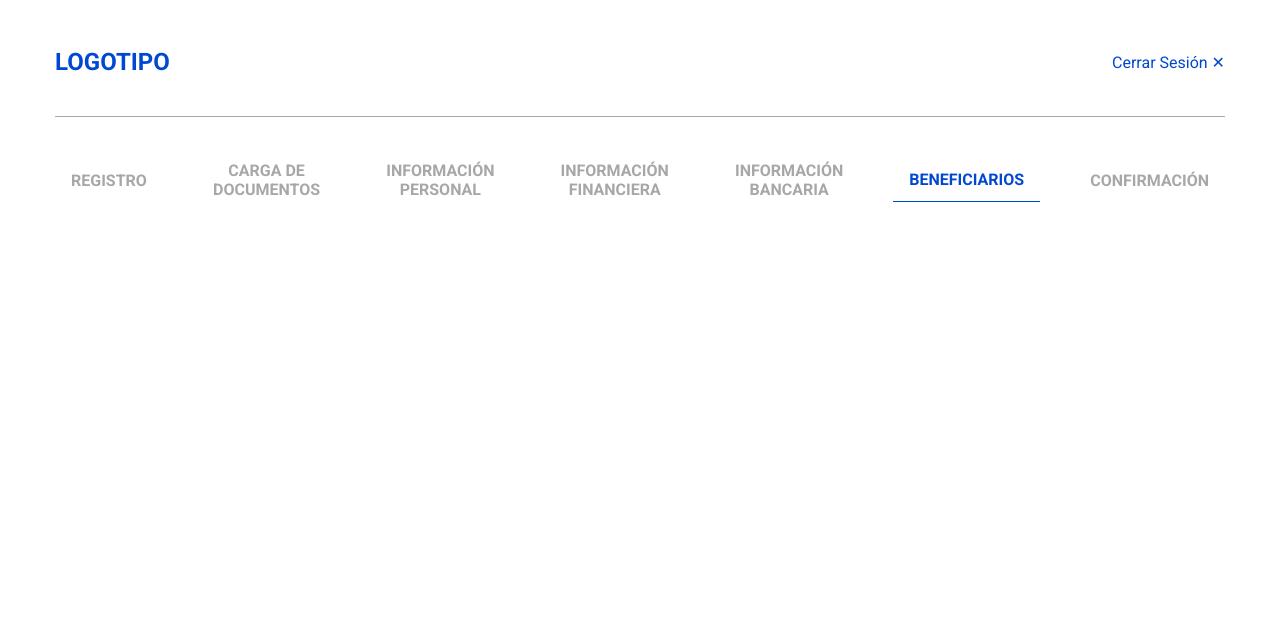
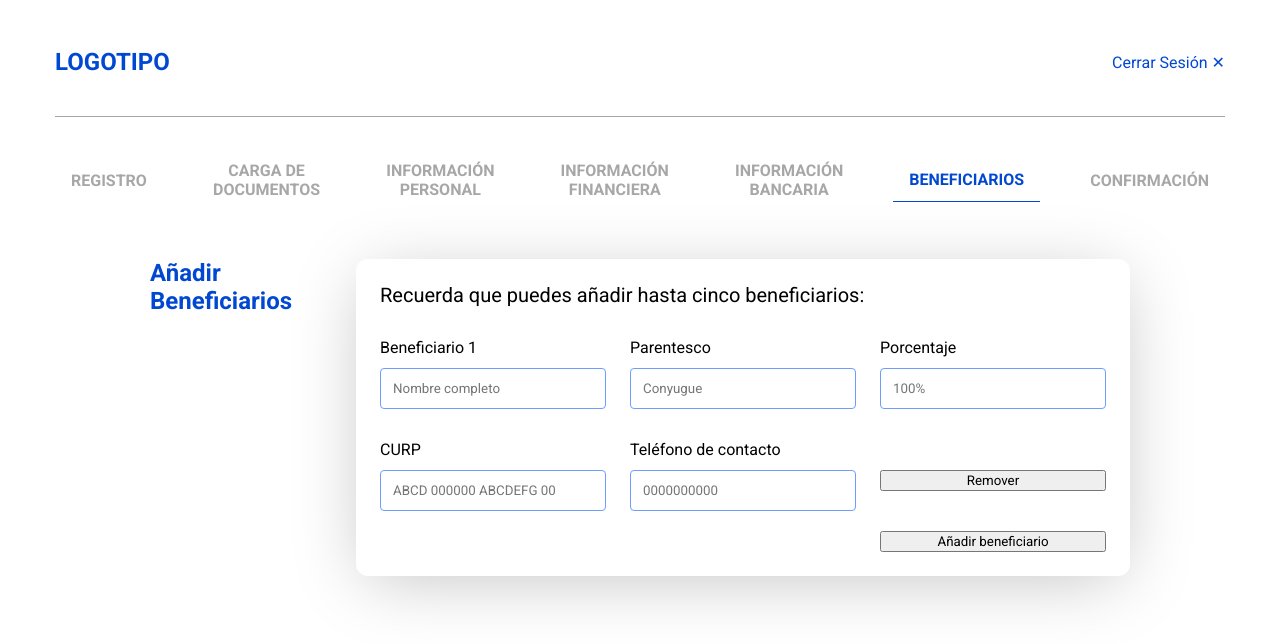
Before and after one commit to OscarAguilarL/prueba-web-trainee-columbus, a React (Vite) app: page / in a window 1280 px wide. Shown: the top 644 px of the page. Built offline with nearby package versions, Linux system fonts and the light colour scheme.

Commit message:
Style beneficiary section

```diff
--- a/src/App.tsx
+++ b/src/App.tsx
@@ -1,10 +1,12 @@
-import { Header, Navigation } from './components'
+import { Beneficiary, Header, Navigation } from './components'
 
 function App() {
   return (
     <div className="AppPage wrapper">
       <Header />
       <Navigation />
+
+      <Beneficiary />
     </div>
   )
 }
--- /dev/null
+++ b/src/components/Beneficiary.tsx
@@ -0,0 +1,49 @@
+export const Beneficiary = () => {
+  return (
+    <div className="beneficiary">
+      <h2 className="beneficiary__title">
+        Añadir <br /> beneficiarios
+      </h2>
+
+      <form className="beneficiary__form">
+        <p className="beneficiary__form--title">
+          Recuerda que puedes añadir hasta cinco beneficiarios:
+        </p>
+
+        <div className="beneficiary__form-first">
+          <div className="beneficiary__form--field">
+            <label htmlFor="fullname">Beneficiario 1</label>
+            <input type="text" id="fullname" placeholder="Nombre completo" />
+          </div>
+          <div className="beneficiary__form--field">
+            <label htmlFor="relationship">Parentesco</label>
+            <input type="text" id="relationship" placeholder="Conyugue" />
+          </div>
+          <div className="beneficiary__form--field">
+            <label htmlFor="percentage">Porcentaje</label>
+            <input type="text" id="percentage" placeholder="100%" />
+          </div>
+        </div>
+
+        <div className="beneficiary__form-second">
+          <div className="beneficiary__form--field">
+            <label htmlFor="CURP">CURP</label>
+            <input type="text" id="CURP" placeholder="ABCD 000000 ABCDEFG 00" />
+          </div>
+          <div className="beneficiary__form--field">
+            <label htmlFor="contactphone">Teléfono de contacto</label>
+            <input type="tel" id="contactphone" placeholder="0000000000" />
+          </div>
+          <div className="beneficiary__form--field">
+            <button className="beneficiary__form--button">Remover</button>
+          </div>
+        </div>
+        <div className="beneficiary__form-third">
+          <button className="beneficiary__form--submit">
+            Añadir beneficiario
+          </button>
+        </div>
+      </form>
+    </div>
+  )
+}
--- a/src/components/index.ts
+++ b/src/components/index.ts
@@ -1,2 +1,3 @@
 export * from './Header'
 export * from './Navigation'
+export * from './Beneficiary'
--- a/src/styles/base/_base.scss
+++ b/src/styles/base/_base.scss
@@ -9,6 +9,6 @@
 
   max-width: 1170px; /* 2 */
 
-  padding-right: 10px; /* 3 */
-  padding-left: 10px; /* 3 */
+  padding-right: 1rem; /* 3 */
+  padding-left: 1rem; /* 3 */
 }
--- a/src/styles/base/_settings.scss
+++ b/src/styles/base/_settings.scss
@@ -2,3 +2,5 @@
 $primary: #0048d2;
 $secondary: #a7a7a7;
 $font: 'Roboto', sans-serif;
+
+$desktop-min-width: 768px;
--- /dev/null
+++ b/src/styles/components/_beneficiary.scss
@@ -0,0 +1,85 @@
+.beneficiary {
+  max-width: 980px;
+  margin: 0 auto;
+  box-sizing: border-box;
+
+  display: flex;
+  flex-direction: column;
+  justify-content: center;
+  gap: 2rem;
+
+  @media screen and (min-width: 980px) {
+    gap: 8rem;
+  }
+
+  @media screen and (min-width: $desktop-min-width) {
+    gap: 4rem;
+    flex-direction: row;
+  }
+}
+
+.beneficiary__title {
+  color: $primary;
+  text-transform: capitalize;
+}
+
+.beneficiary__form {
+  box-shadow: 0 10px 70px -10px rgb(0 0 0 / 0.25);
+  padding-inline: 1.5rem;
+  padding-block: 1.5rem;
+  border-radius: 12px;
+  display: flex;
+  gap: 1.25rem;
+  flex-direction: column;
+  flex: 1;
+
+  .beneficiary__form--title {
+    font-size: 1.25rem;
+  }
+}
+
+.beneficiary__form--field {
+  display: grid;
+  grid-template-rows: 1fr 1fr;
+  align-items: center;
+
+  input {
+    box-sizing: border-box;
+    display: block;
+    padding: 0.75rem;
+    border: 1.5px solid lighten($color: $primary, $amount: 30);
+    border-radius: 0.25rem;
+    transition: outline-color 0.5s ease;
+    max-width: 100%;
+
+    &:focus {
+      outline: 1.5px solid $primary;
+    }
+  }
+}
+
+.beneficiary__form-first,
+.beneficiary__form-second,
+.beneficiary__form-third {
+  display: grid;
+  grid-template-columns: 1fr;
+  grid-gap: 1.5rem;
+  gap: 1.5rem;
+  align-items: center;
+
+  @media screen and (min-width: $desktop-min-width) {
+    grid-template-columns: repeat(2, 1fr);
+  }
+
+  @media screen and (min-width: 980px) {
+    grid-template-columns: repeat(3, 1fr);
+  }
+}
+
+.beneficiary__form--button {
+  grid-row-start: 2;
+}
+
+.beneficiary__form--submit {
+  grid-column-start: 3;
+}
--- a/src/styles/components/_navigation.scss
+++ b/src/styles/components/_navigation.scss
@@ -1,5 +1,6 @@
 .nav {
   padding-block: 2rem;
+  margin-block-end: 1rem;
   display: flex;
   flex-wrap: wrap;
   align-items: center;
--- a/src/styles/styles.scss
+++ b/src/styles/styles.scss
@@ -5,3 +5,4 @@
 
 @import './components/header';
 @import './components/navigation';
+@import './components/beneficiary';
```
